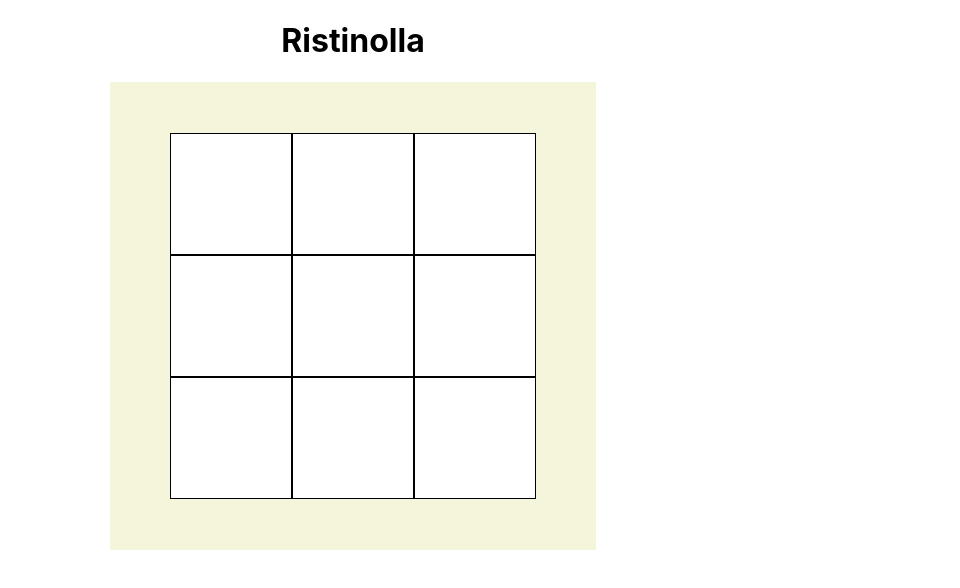
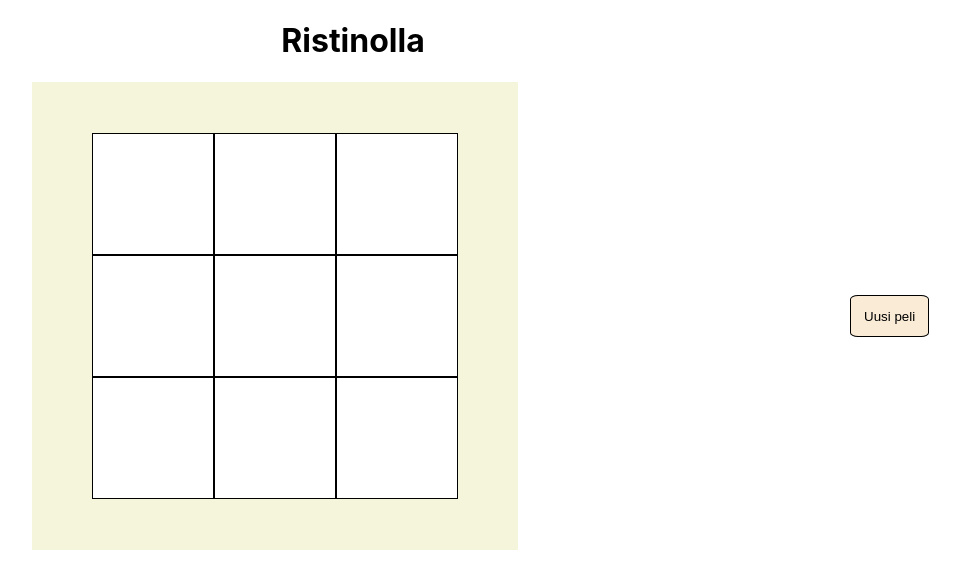
Before and after one commit to Ode42/ristinolla, a React (Create React App) app: page / in a window 1280 px wide. Shown: the top 588 px of the page, without its empty margins (287-1247 px from the left). Built offline with nearby package versions, Linux system fonts and the light colour scheme.

Commit message:
Game ending styles

```diff
--- a/src/components/Wrapper.jsx
+++ b/src/components/Wrapper.jsx
@@ -6,6 +6,9 @@ export default function Wrapper() {
   return (
     <div className="wrapper">
       <Pelilauta />
+      <button className="uusiPeli" onClick={() => window.location.reload()}>
+        Uusi peli
+      </button>
     </div>
   );
 }
--- a/src/styles/Peli.css
+++ b/src/styles/Peli.css
@@ -20,3 +20,20 @@
   align-items: center;
   background-color: white;
 }
+
+.wrapper {
+  display: flex;
+  flex-direction: row;
+  justify-content: center;
+  align-items: center;
+  width: 100%;
+}
+
+.uusiPeli {
+  margin-right: 5%;
+  border: 1px solid black;
+  padding: 1%;
+  background-color: antiquewhite;
+  border-radius: 10%;
+  margin-left: 1%;
+}
```
